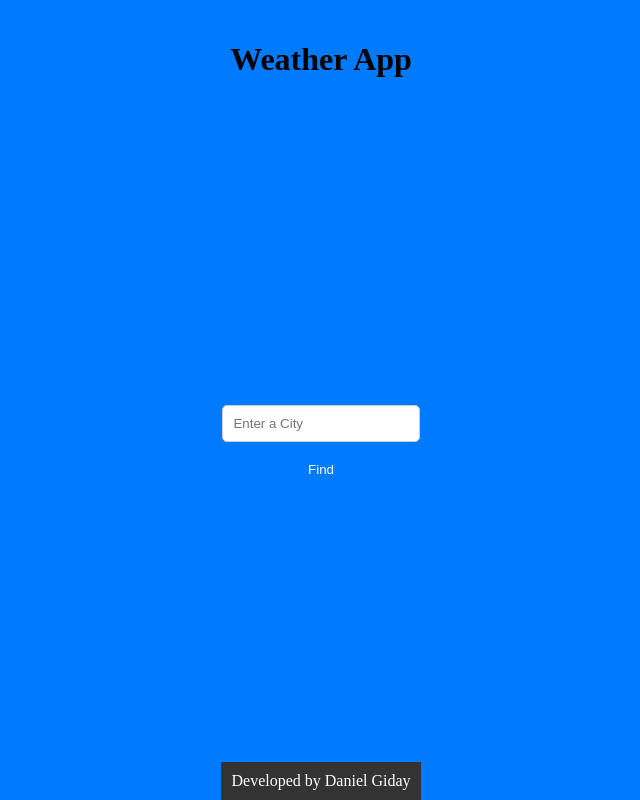
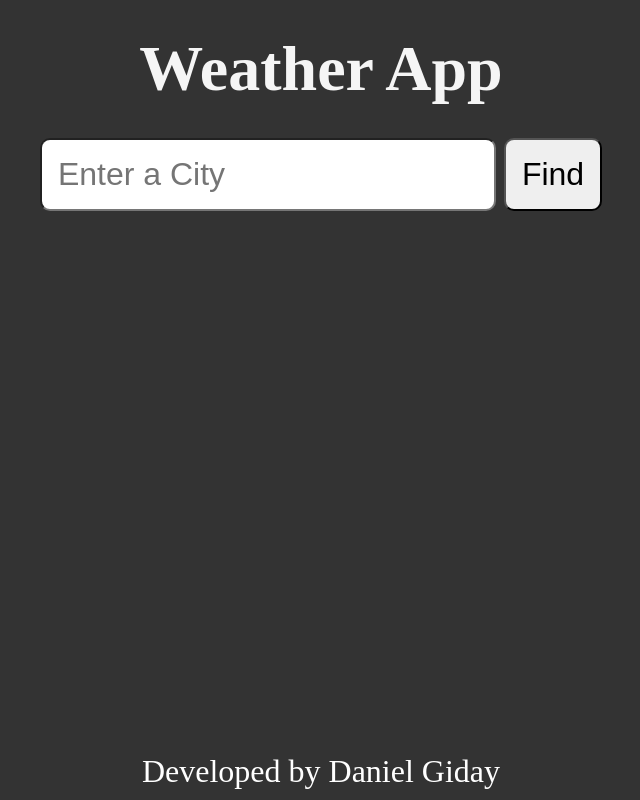
Before and after one commit to codewithdani/weather_app, a Flask app: page / in a window 1280 px wide. Shown: the whole page, without its empty margins (319-959 px from the left). Run offline with Flask 3, Linux system fonts and the light colour scheme.

Commit message:
update css

```diff
--- a/static/styles/style.css
+++ b/static/styles/style.css
@@ -1,42 +1,25 @@
-body {
-    background-color: #007bff;
+* {
     margin: 0;
     padding: 0;
-    display: flex;
-    flex-direction: column;
-    min-height: 100vh;
-    align-items: center;
+    box-sizing: border-box;
 }
 
-h1 {
-    text-align: center;
-    padding: 20px;
-}
-
-form {
-    text-align: center;
-    flex: 1;
+body {
+    padding: 2rem;
+    background-color: #333;
+    color: whitesmoke;
+    min-height: 100vh;
     display: flex;
     flex-direction: column;
     align-items: center;
-    justify-content: center;
+    gap: 2rem;
+    font-size: 2rem;
 }
 
-input[type="text"] {
-    width: 80%;
-    padding: 10px;
-    margin: 10px;
-    border: 1px solid #ccc;
-    border-radius: 5px;
-}
-
-button {
-    padding: 10px 20px;
-    background-color: #007bff;
-    color: #fff;
-    border: none;
-    border-radius: 5px;
-    cursor: pointer;
+input, button {
+    font-size: 2rem;
+    padding: 1rem;
+    border-radius: 10px;
 }
 
 footer {
@@ -44,4 +27,7 @@
     color: #fff;
     text-align: center;
     padding: 10px;
+    width: 100%; /* Make the footer span the full width */
+    position: absolute; /* Position the footer absolutely */
+    bottom: 0;
 }
--- a/templates/weather.html
+++ b/templates/weather.html
@@ -12,7 +12,7 @@
     <h1>Weather App</h1>
     <form action="/weather">
         <input type="text" name="city" id="city" placeholder="Enter a City" />
-        <button type="submit">Submit</button>
+        <button type="submit">Find</button>
     </form>
     <h1>{{ title }} Weather</h1>
     <p>{{ status }} and {{ temp }} &deg;</p>
```
